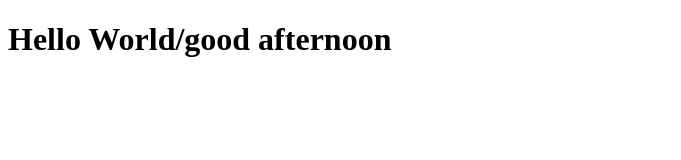
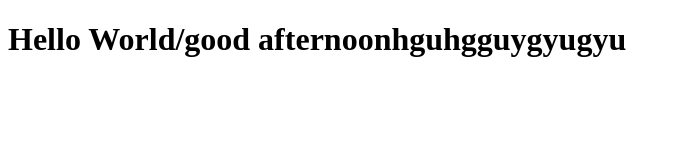
Before and after one commit to shraddha1114/Practice, a plain HTML site: page index.html in a window 1280 px wide. Shown: the whole page, without its empty margins (0-681 px from the left). Drawn offline with Linux system fonts and the light colour scheme.

Commit message:
Update index.html

```diff
--- a/index.html
+++ b/index.html
@@ -5,6 +5,6 @@
   <title>Document</title>
 </head>
 <body>
-  <h1>Hello World/good afternoon</h1>
+  <h1>Hello World/good afternoonhguhgguygyugyu</h1>
 </body>
 </html>
```
